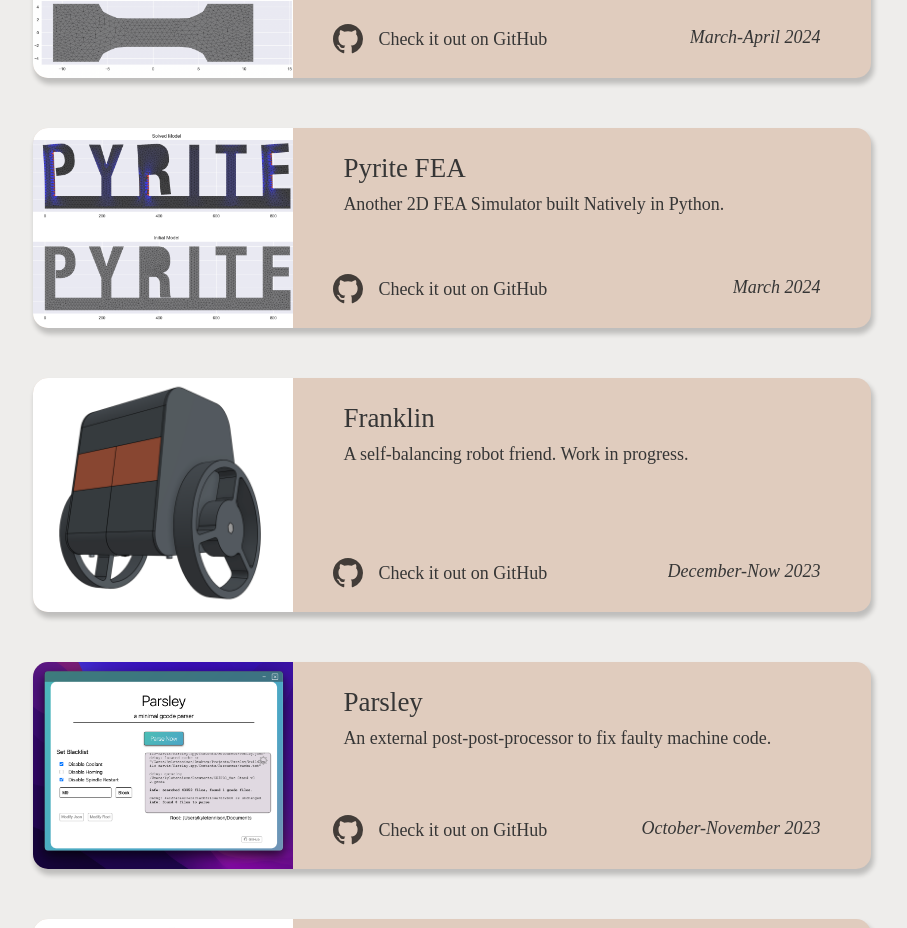
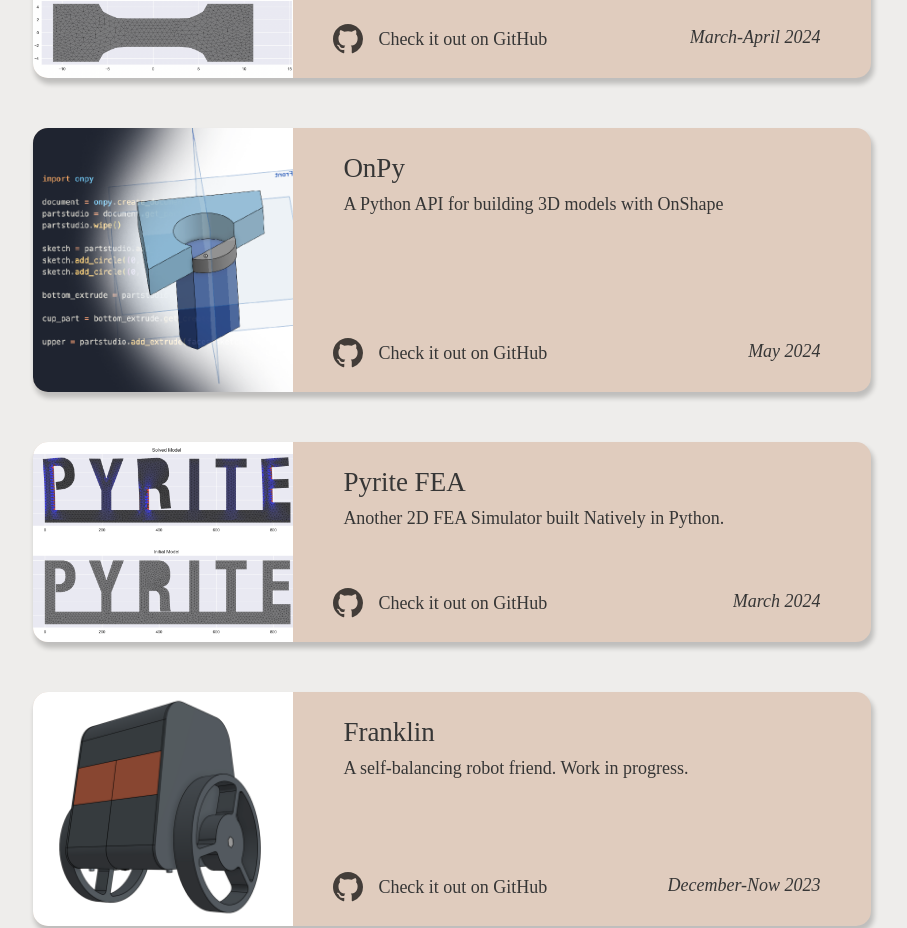
Before and after one commit to kyle-tennison/kyletennison-site, a React (Vite) app: page / in a window 1280 px wide. Shown: the part 1140-2068 px from the top of the page, without its empty margins (188-1095 px from the left). Built offline with nearby package versions, Linux system fonts and the light colour scheme; a web font is replaced by a local one.

Commit message:
add onpy card

```diff
--- a/src/home/home.jsx
+++ b/src/home/home.jsx
@@ -17,6 +17,7 @@ import pyrite_img from "../assets/project-pictures/pyrite.png";
 import climber_img from "../assets/project-pictures/climber.jpg";
 import franklin_img from "../assets/project-pictures/franklin.png";
 import parsley_img from "../assets/project-pictures/parsley.png"
+import onpy_img from "../assets/project-pictures/onpy.png"
 
 export default function Home() {
   return (
@@ -117,6 +118,15 @@ export default function Home() {
             date="March-April 2024"
           />
           <ProjectCard
+            img={onpy_img}
+            title="OnPy"
+            text="A Python API for building 3D models with OnShape"
+            icon={github_icon}
+            icon_text="Check it out on GitHub"
+            link="https://github.com/kyle-tennison/onpy"
+            date="May 2024"
+          />
+          <ProjectCard
             img={pyrite_img}
             title="Pyrite FEA"
             text="Another 2D FEA Simulator built Natively in Python."
```
Also changed, not shown: src/assets/project-pictures/onpy.png (added).
